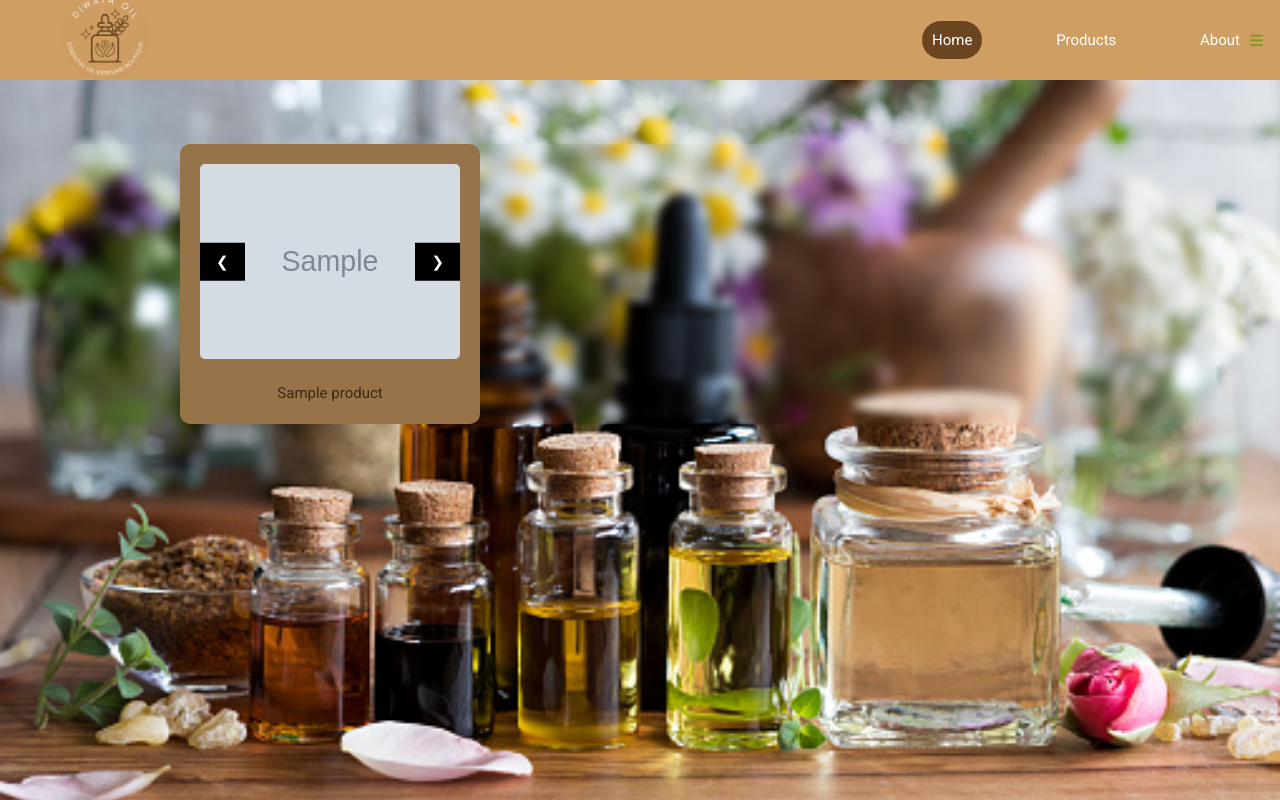
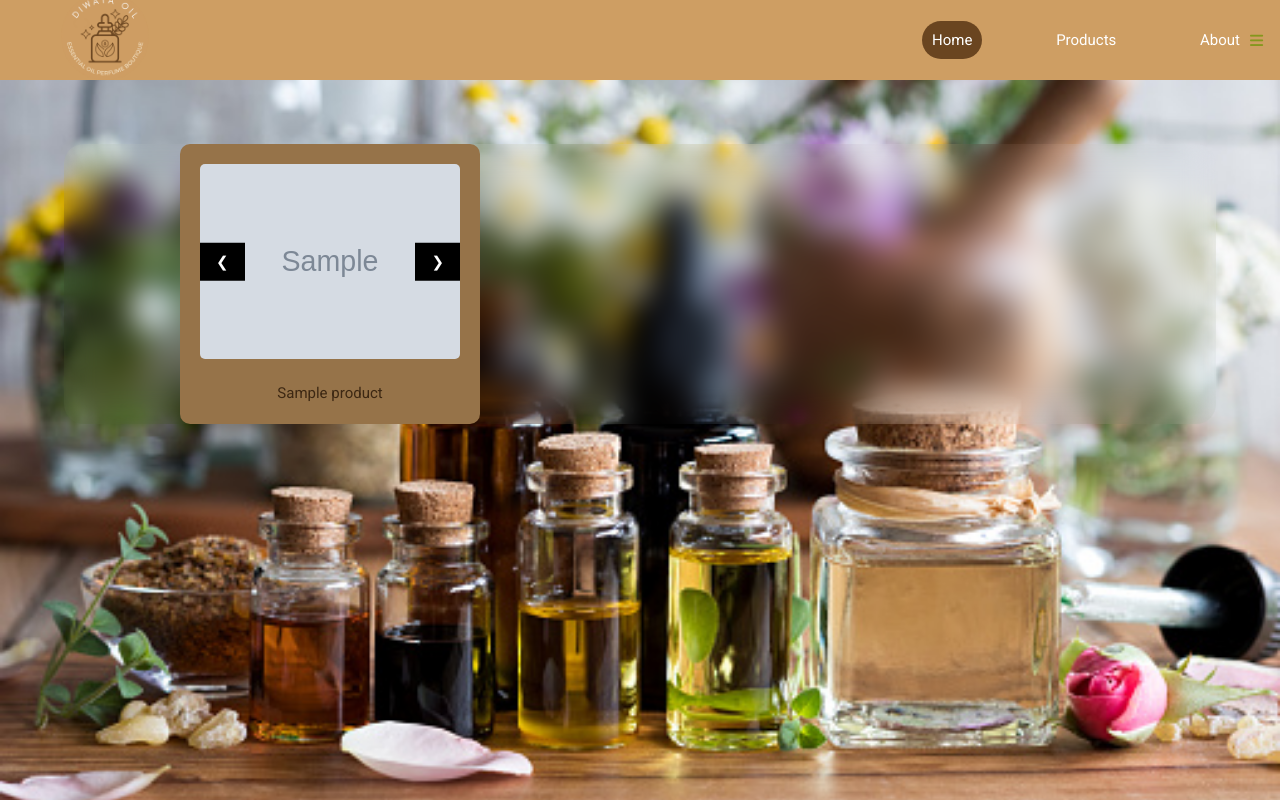
Before and after one commit to imxaander/diwataoil, a PHP site: page / in a window 1280 px wide. Run offline with PHP 8.4, Linux system fonts and the light colour scheme; tables that the repository leaves empty or names only in its code hold one stand-in row (values such as "Sample post"); grey boxes marked "Sample" are stand-in pictures; some libraries are stand-ins or nearby versions.

Commit message:
blur more

```diff
--- a/style.css
+++ b/style.css
@@ -112,7 +112,7 @@ p{
   #Products{
     display: flex;
     margin: 5%;
-    backdrop-filter: blur(5px);
+    backdrop-filter: blur(15px);
   }
   .product-card{
     padding: 20px;
```
